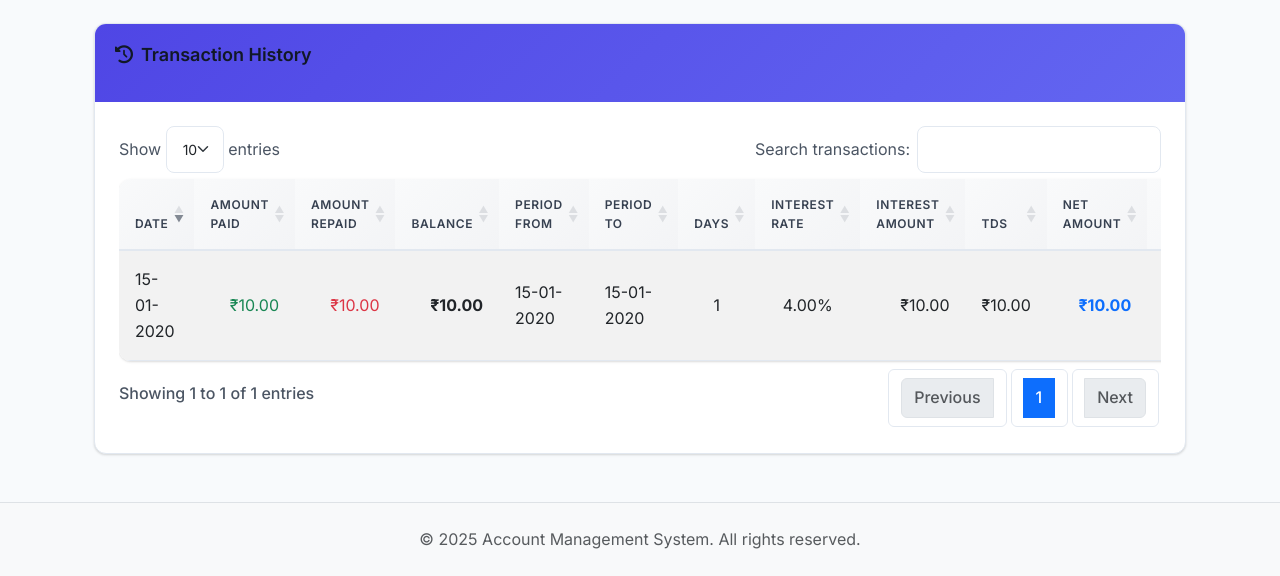
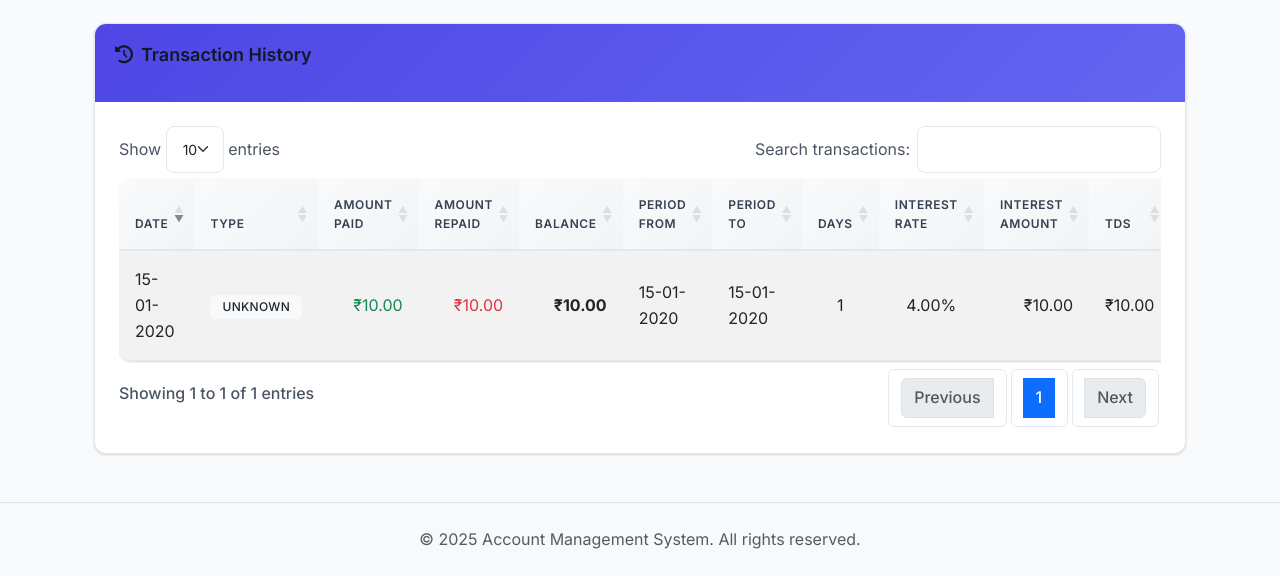
Before and after one commit to Ashmit12092000/icl, a Flask app: page /transactions/1 in a window 1280 px wide. Shown: the part 258-834 px from the top of the page. Run offline with Flask 3, Linux system fonts and the light colour scheme; a user stored in the database is signed in; tables that the repository leaves empty hold one stand-in row (values such as "Sample post"); some libraries are stand-ins or nearby versions.

Commit message:
Update transactions.html

```diff
--- a/templates/transactions.html
+++ b/templates/transactions.html
@@ -196,6 +196,7 @@
                             <thead>
                                 <tr>
                                     <th>Date</th>
+                                    <th>Type</th>
                                     <th>Amount Paid</th>
                                     <th>Amount Repaid</th>
                                     <th>Balance</th>
@@ -213,6 +214,17 @@
                                 {% for transaction in transactions %}
                                 <tr>
                                     <td>{{ transaction.date.strftime('%d-%m-%Y') if transaction.date else '-' }}</td>
+                                    <td>
+                                        {% if transaction.transaction_type == 'deposit' %}
+                                            <span class="badge bg-success">{{ transaction.get_transaction_type_display() }}</span>
+                                        {% elif transaction.transaction_type == 'repayment' %}
+                                            <span class="badge bg-warning text-dark">{{ transaction.get_transaction_type_display() }}</span>
+                                        {% elif transaction.transaction_type == 'passive' %}
+                                            <span class="badge bg-secondary">{{ transaction.get_transaction_type_display() }}</span>
+                                        {% else %}
+                                            <span class="badge bg-light text-dark">{{ transaction.get_transaction_type_display() }}</span>
+                                        {% endif %}
+                                    </td>
                                     <td class="text-end">
                                         {% if transaction.amount_paid %}
                                             <span class="text-success">{{ transaction.amount_paid | safe_currency }}</span>
```
